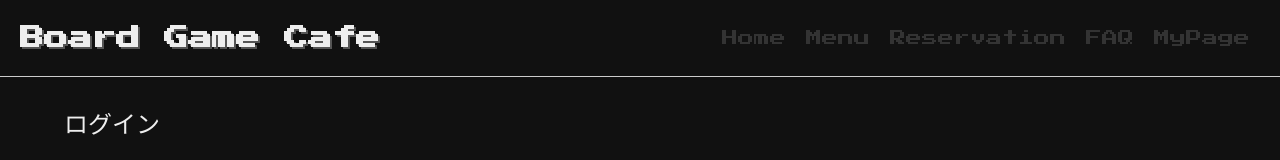
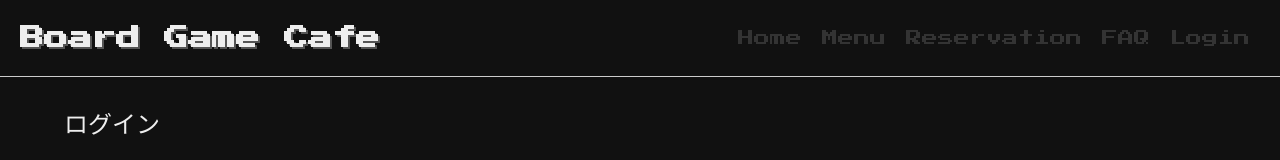
Before and after one commit to chop0522/Level-website, a React (Create React App) app: page /login in a window 1280 px wide. Shown: the top 160 px of the page. Built offline with nearby package versions, Linux system fonts and the light colour scheme.

Commit message:
Rename and reorganize files and directories

```diff
--- a/src/components/Header.jsx
+++ b/src/components/Header.jsx
@@ -3,19 +3,56 @@ import React from 'react';
 import { Link } from 'react-router-dom';
 import styles from './Header.module.css';
 
-function Header({ userRole = 'user' }) {
+function Header({
+  token = '',
+  userRole = 'user',
+  handleLogout
+}) {
   return (
     <header className={styles.header}>
       <h1 className={styles.logo}>Board Game Cafe</h1>
 
       <nav className={styles.navLinks}>
+        {/* ホーム */}
         <Link to="/">Home</Link>
+
+        {/* メニュー */}
         <Link to="/menu">Menu</Link>
+
+        {/* 予約 */}
         <Link to="/reservation">Reservation</Link>
+
+        {/* FAQ */}
         <Link to="/faq">FAQ</Link>
-        <Link to="/mypage">MyPage</Link>
-        {userRole === 'admin' && (
+
+        {/*
+          - トークンが無い => Login
+          - トークンが有る => MyPage
+        */}
+        {!token ? (
+          <Link to="/login">Login</Link>
+        ) : (
+          <Link to="/mypage">MyPage</Link>
+        )}
+
+        {/*
+          管理者なら Adminリンクも
+        */}
+        {token && userRole === 'admin' && (
           <Link to="/admin">Admin</Link>
+        )}
+
+        {/*
+          Logoutボタン（token & handleLogoutがある場合のみ表示）
+        */}
+        {token && handleLogout && (
+          <button
+            onClick={handleLogout}
+            type="button"
+            style={{ marginLeft: '10px' }}
+          >
+            Logout
+          </button>
         )}
       </nav>
     </header>
--- a/src/pages/MyPage.jsx
+++ b/src/pages/MyPage.jsx
@@ -31,11 +31,13 @@ function MyPage({ token }) {
   const [userInfo, setUserInfo] = useState(null);
 
   useEffect(() => {
+    // 未ログインならログインページへ
     if (!token) {
       alert('ログインしてください');
       navigate('/login');
       return;
     }
+    // ログイン済みならユーザー情報を取得
     fetchUserInfo();
   }, [token]);
 
@@ -53,11 +55,11 @@ function MyPage({ token }) {
     }
   };
 
-  // レーダーチャート用データを生成
-  // カラム順：heavy, light, quiz, party, stealth, gamble
+  // レーダーチャート用データ生成
   const createRadarData = () => {
     if (!userInfo) return null;
 
+    // userInfo内のxp_heavy等を展開
     const {
       xp_heavy = 0,
       xp_light = 0,
@@ -110,18 +112,36 @@ function MyPage({ token }) {
 
   return (
     <Container sx={{ mt: 4 }}>
-      <Typography variant="h5" gutterBottom>My Page</Typography>
-      {userInfo ? (
+      <Typography variant="h5" gutterBottom>
+        My Page
+      </Typography>
+
+      {/* ユーザー情報がまだ取得できていない場合 */}
+      {!userInfo && (
+        <Typography>Loading...</Typography>
+      )}
+
+      {/* ユーザー情報が取得済みの場合 */}
+      {userInfo && (
         <>
           <Typography>ようこそ, {userInfo.name}さん</Typography>
           <Typography>登録メール: {userInfo.email}</Typography>
-          {/* ここで麻雀の役リストやスコアを表示する機能を実装可能 */}
+
+          {/* 管理者の場合のみメッセージ等を表示 (role==='admin') */}
+          {userInfo.role === 'admin' && (
+            <Typography sx={{ mt: 2, color: 'red' }}>
+              ※管理者モードで閲覧中
+            </Typography>
+          )}
+
+          {/* 麻雀の役リストやスコアを表示する機能はここに実装可能 */}
 
           {/* レーダーチャート: カテゴリ別XP */}
           <div style={{ marginTop: '30px', maxWidth: '600px' }}>
             <Typography variant="h6" gutterBottom>
               カテゴリ別XPレーダーチャート
             </Typography>
+            {/* レーダーデータ生成後に存在するかチェック */}
             {createRadarData() && (
               <Radar
                 data={createRadarData()}
@@ -130,8 +150,6 @@ function MyPage({ token }) {
             )}
           </div>
         </>
-      ) : (
-        <Typography>Loading...</Typography>
       )}
     </Container>
   );
```
